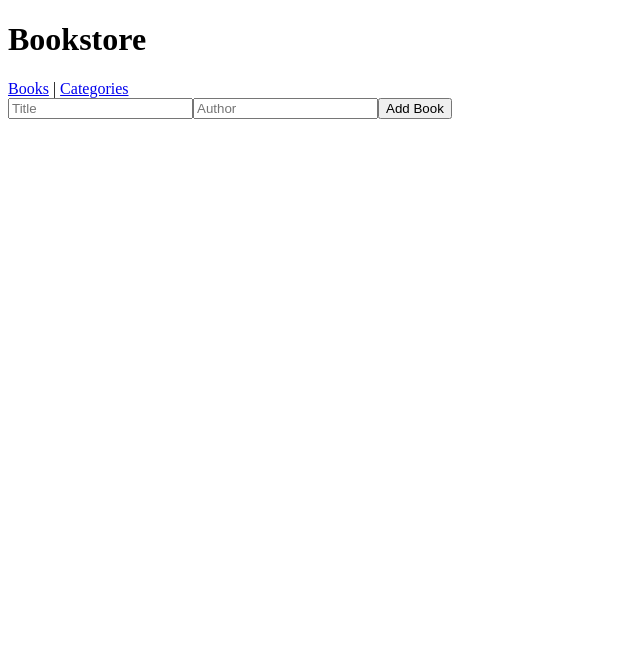
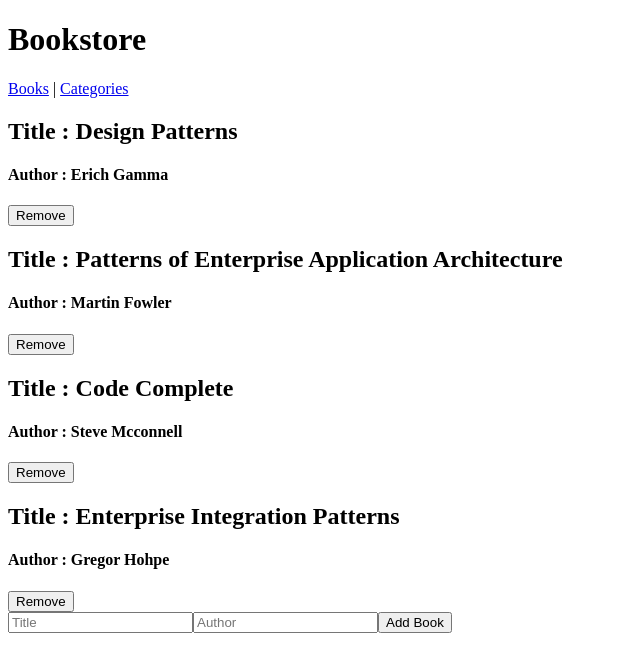
Before and after one commit to sajid-munawar/Book-Store-React, a React (Create React App) app: page / in a window 1280 px wide. Shown: the top 672 px of the page, without its empty margins (0-640 px from the left). Built offline with nearby package versions, Linux system fonts and the light colour scheme.

Commit message:
Use map method to show books

```diff
--- a/src/components/Books.js
+++ b/src/components/Books.js
@@ -4,11 +4,22 @@ import Form from './form';
 import Navbar from './Navbar';
 
 function Books() {
-  const bookList = useState([{ title: '', author: '' }]);
+  const bookList = useState([
+    { title: 'Design Patterns', author: 'Erich Gamma' },
+    { title: 'Patterns of Enterprise Application Architecture', author: ' Martin Fowler' },
+    { title: 'Code Complete', author: 'Steve Mcconnell' },
+    { title: 'Enterprise Integration Patterns', author: 'Gregor Hohpe' },
+  ]);
   return (
     <div>
       <Navbar />
-      {bookList.forEach((book) => (<Book title={book.title} author={book.author} />))}
+      {bookList[0].map((book) => (
+        <Book
+          key={book.title}
+          title={book.title}
+          author={book.author}
+        />
+      ))}
       <Form />
     </div>
   );
```
